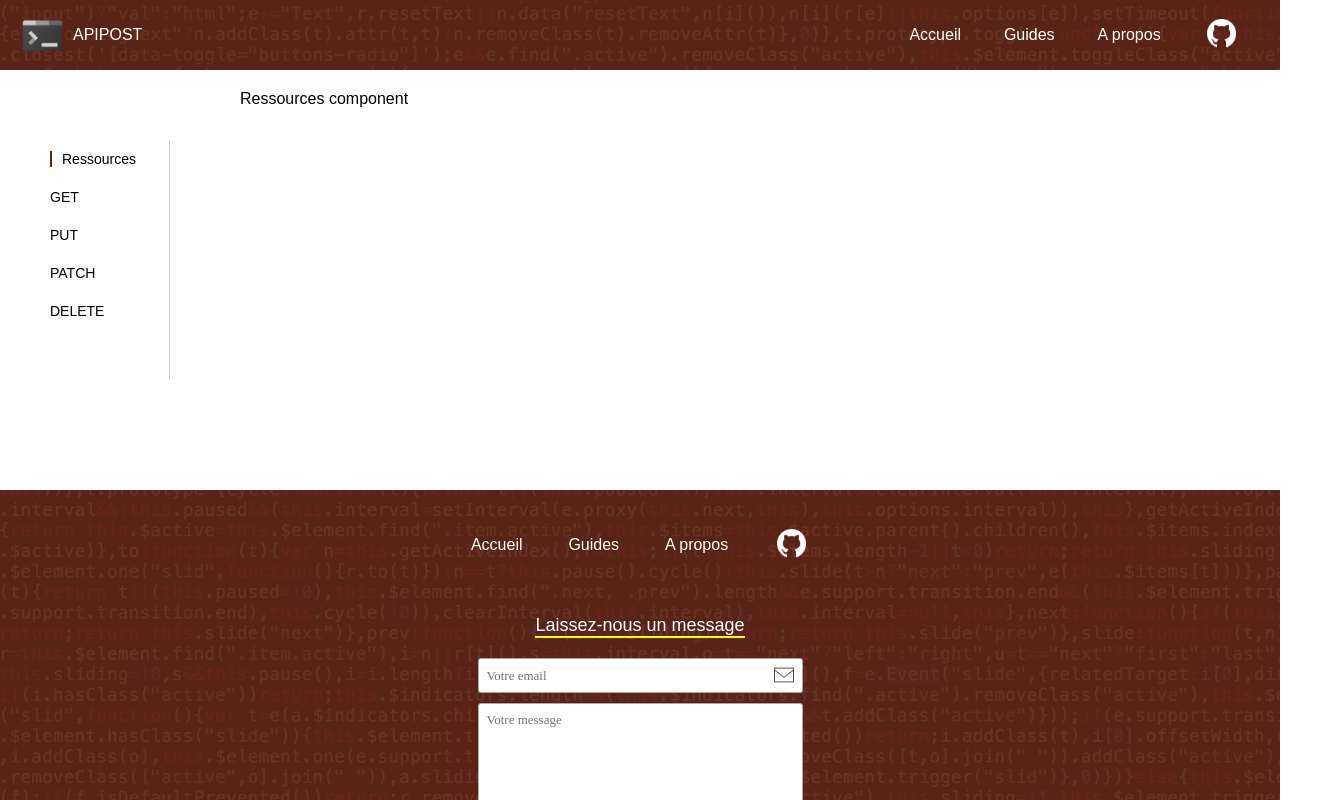
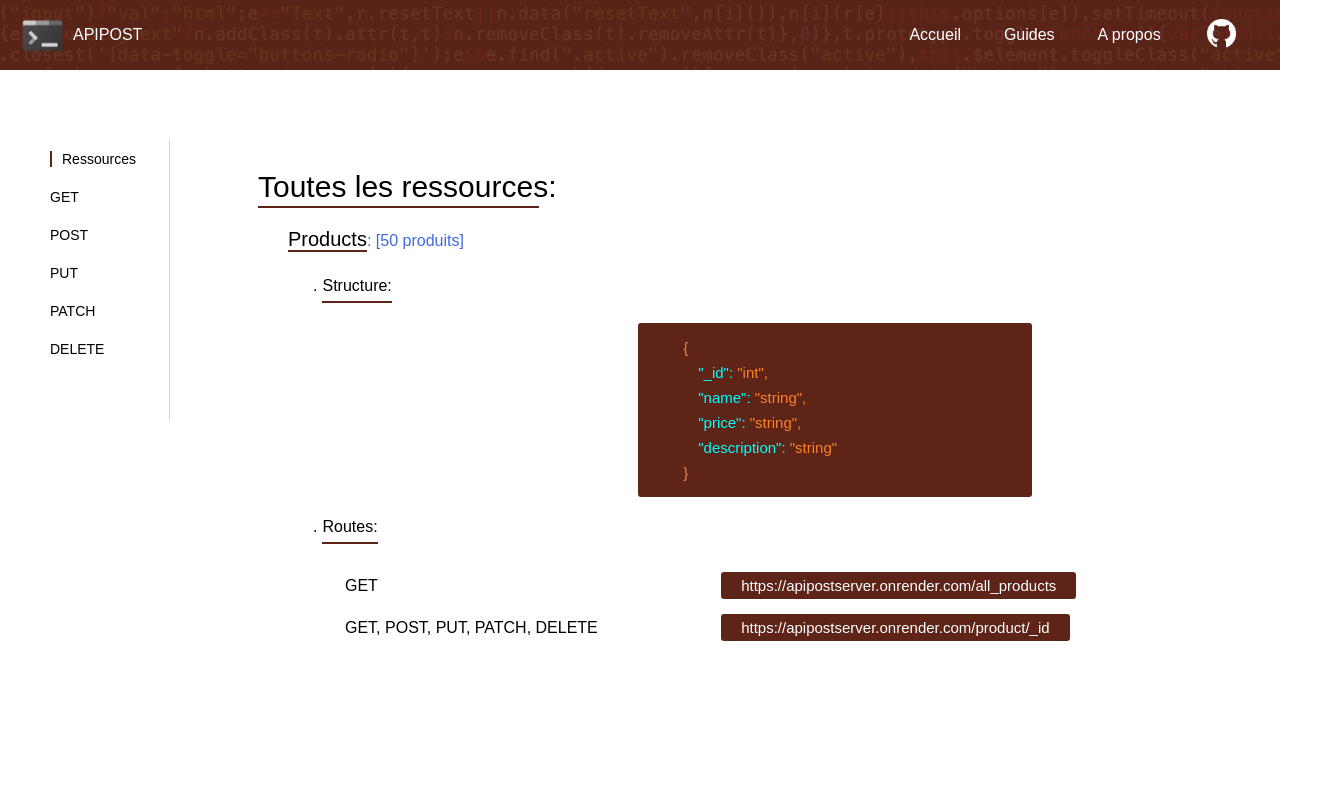
Before and after one commit to IALYFrancisco/APIPOST, a Vue app: page /guides in a window 1280 px wide. Shown: the top 800 px of the page, 1327 px wide, since content can reach past the window. Built offline with nearby package versions, Linux system fonts and the light colour scheme.

Commit message:
ajout de contenus dans la page guides

```diff
--- a/src/components/GetComponent.vue
+++ b/src/components/GetComponent.vue
@@ -2,7 +2,7 @@
   <div>Get component</div>
 </template>
 
-<script lang="js">
+<script lang="ts">
 export default {
   name: 'GetComponent'
 }
--- a/src/components/GuidesBlogComponent.vue
+++ b/src/components/GuidesBlogComponent.vue
@@ -12,6 +12,13 @@
         <span class="title">
           <p class="question">
             <RouterLink to="/guides/get">GET</RouterLink>
+          </p>
+        </span>
+      </li>
+      <li>
+        <span class="title">
+          <p class="question">
+            <RouterLink to="/guides/post">POST</RouterLink>
           </p>
         </span>
       </li>
@@ -44,7 +51,7 @@
 div.aproposblog {
   border-right: 0.1px solid #33333334;
   width: 120px;
-  height: 30vh;
+  height: 35vh;
   margin-left: -200px;
   margin-top: 50px;
   margin-right: 70px;
--- /dev/null
+++ b/src/components/PostComponent.vue
@@ -0,0 +1,15 @@
+<template>
+    <div>
+        Post component
+    </div>
+</template>
+
+<script lang="ts">
+
+    export default {
+        name: 'PostComponent'
+    }
+
+</script>
+
+<style scoped></style>
--- a/src/components/RessourcesComponent.vue
+++ b/src/components/RessourcesComponent.vue
@@ -1,13 +1,188 @@
+<!-- eslint-disable vue/no-parsing-error -->
 <template>
-    <div>
-        Ressources component
-    </div>
-</template>
+    <ul>
+      <li>
+        <span class="title">
+          <p class="question">Toutes les ressources:</p>
+        </span>
+        <p class="text">
+          <span class="ressource_title">Products</span><span class="keyword">: [50 produits]</span>
+          <span class="subtitle">
+              <p class="numero">.</p>
+              <p class="question">Structure:</p>
+          </span>
+          <p class="subtext">
+            <div class="resultats">
+                <span>
+                    <p class="result">
+                        <span style="margin-left: 15px;">{</span>
+                            <span style="margin-left: 30px; display: block;"><span class="key">"_id":</span> "int",</span>
+                            <span style="margin-left: 30px; display: block;"><span class="key">"name":</span> "string",</span>
+                            <span style="margin-left: 30px; display: block;"><span class="key">"price":</span> "string",</span>
+                            <span style="margin-left: 30px; display: block;"><span class="key">"description":</span> "string"</span>
+                        <span style="margin-left: 15px; display: block;">}</span>
+                    </p>
+                </span>
+            </div>
+          </p>
+          <span class="subtitle">
+              <p class="numero">.</p>
+              <p class="question">Routes:</p>
+          </span>
+          <p class="subtext" style="margin-bottom: 20px;">
+            <table>
+                <tr>
+                    <td>GET</td>
+                    <td><span class="url">https://apipostserver.onrender.com/all_products</span></td>
+                </tr>
+                <tr>
+                    <td>GET, POST, PUT, PATCH, DELETE</td>
+                    <td><span class="url">https://apipostserver.onrender.com/product/_id</span></td>
+                </tr>
+            </table>
+            <span class="keyword"><RouterLink to="#"></RouterLink></span>
+          </p>
+      </p>
+      </li>
+    </ul>
+  </template>
 
-<script lang="ts">
+  <script lang="ts">
+  export default {
+    name: 'RessourcesComponent'
+  }
+  </script>
 
-    export default {
-        name: 'RessourcesComponent'
-    }
+  <style scoped>
+  ul {
+    width: 100%;
+    height: inherit;
+    padding: 80px 30px 0px 30px;
+  }
 
-</script>
+  ul li {
+    width: 100%;
+  }
+
+  ul li span.title {
+    font-size: 30px;
+  }
+
+  ul li span.title p.numero {
+    display: inline;
+    color: #5d2417;
+  }
+
+  ul li span.title p.question {
+    display: inline;
+    margin-left: 10px;
+    position: relative;
+    padding-bottom: 5px;
+  }
+
+  ul li span.title p.question::before {
+    position: absolute;
+    content: '';
+    background-color: #5d2417;
+    width: 94%;
+    height: 2px;
+    bottom: 0;
+    margin: auto;
+  }
+
+  ul li p.text {
+    width: 135%;
+    margin: 20px auto;
+    text-align: justify;
+    line-height: 30px;
+    font-size: 16px;
+  }
+
+  .keyword {
+    color: royalblue;
+    font-weight: 500;
+  }
+
+  ul li p.text span.keyword a {
+    color: royalblue;
+  }
+
+  ul li p.text span.subtitle {
+    display: flex;
+    margin-left: 65px;
+    margin-top: 15px;
+  }
+
+  ul li p.text span.subtitle p.question {
+    margin-left: 5px;
+    border-bottom: solid #5d2417 2px;
+  }
+
+  ul li p.text p.subtext {
+    margin-left: 95px;
+    display: flex;
+    align-items: center;
+    margin-top: 20px;
+    width: 100%;
+  }
+
+  ul li p.text p.subtext span.url {
+    width: 100%;
+    background-color: #5d2417;
+    padding: 5px 20px;
+    margin-left: 20px;
+    border-radius: 3px;
+    color: white;
+    font-size: 15px;
+  }
+
+  ul li p.text span.ressource_title {
+    font-size: 20px;
+    border-bottom: 2px #5d2417 solid;
+    margin-left: 40px;
+  }
+
+  table {
+    width: 90%;
+    height: max-content;
+    /* background-color: red; */
+  }
+
+  table tr {
+    height: 40px;
+  }
+
+  table tr:hover {
+    background-color: #cdcdcd44;
+    cursor: pointer;
+  }
+
+  @media only screen and (max-width: 1350px) {
+
+  ul {
+    padding: 80px 8px 30px 8px;
+  }
+
+  }
+
+div.resultats {
+  width: 40%;
+  height: max-content;
+  border-radius: 3px;
+  background-color: #5d2417;
+  padding: 12px 30px 12px 30px;
+  color: white;
+  font-family: 'Courier New', Courier, monospace;
+  font-size: 15px;
+  line-height: 25px;
+  margin: 0 auto;
+}
+
+p.result {
+  color: rgb(255, 129, 39);
+}
+
+span.key {
+  color:rgb(0, 255, 255)
+}
+</style>
--- a/src/router/index.ts
+++ b/src/router/index.ts
@@ -13,6 +13,7 @@ import GetComponent from '@/components/GetComponent.vue'
 import PutComponent from '@/components/PutComponent.vue'
 import DeleteComponent from '@/components/DeleteComponent.vue'
 import PatchComponent from '@/components/PatchComponent.vue'
+import PostComponent from '../components/PostComponent.vue'
 
 const router = createRouter({
   history: createWebHistory(import.meta.env.BASE_URL),
@@ -43,7 +44,8 @@ const router = createRouter({
           component: PutComponent
         },
         { path: 'patch', name: 'patch', component: PatchComponent },
-        { path: 'delete', name: 'delete', component: DeleteComponent }
+        { path: 'delete', name: 'delete', component: DeleteComponent },
+        { path: 'post', name: 'post', component: PostComponent }
       ]
     },
     {
```
